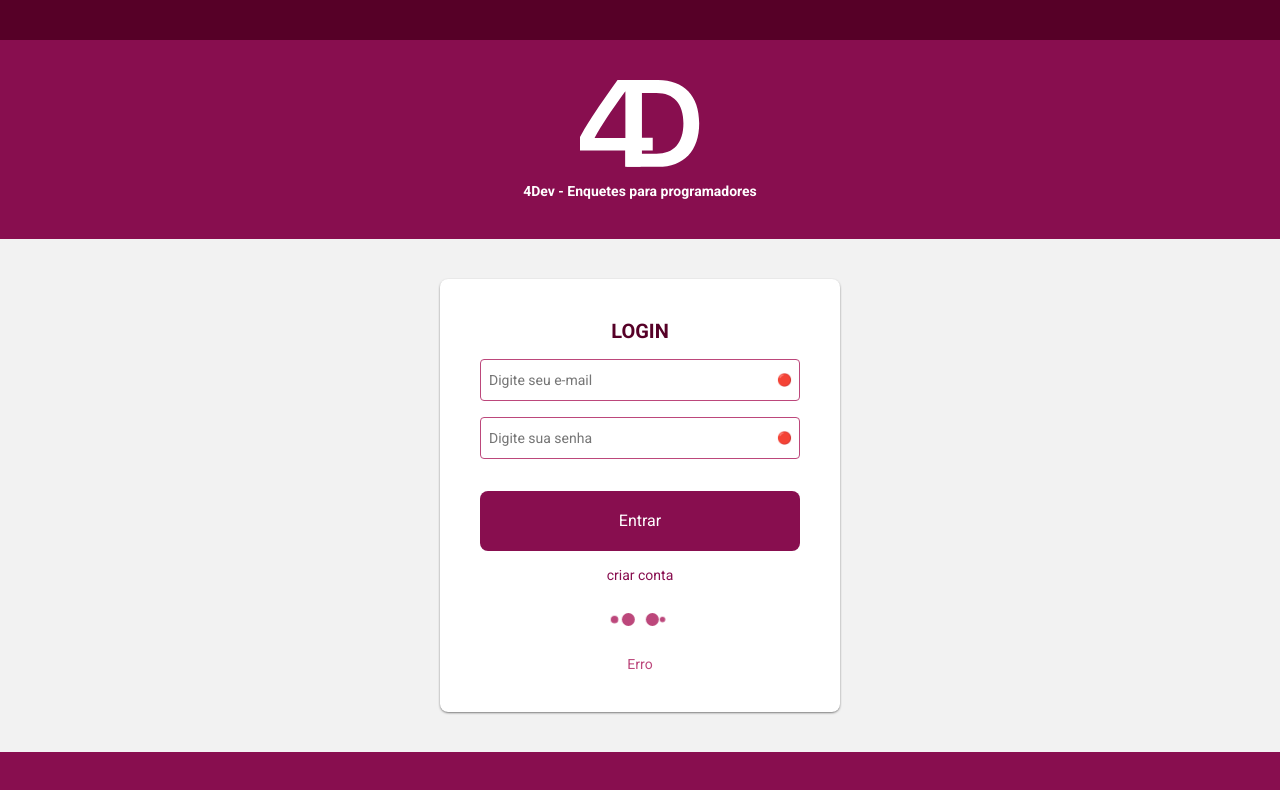
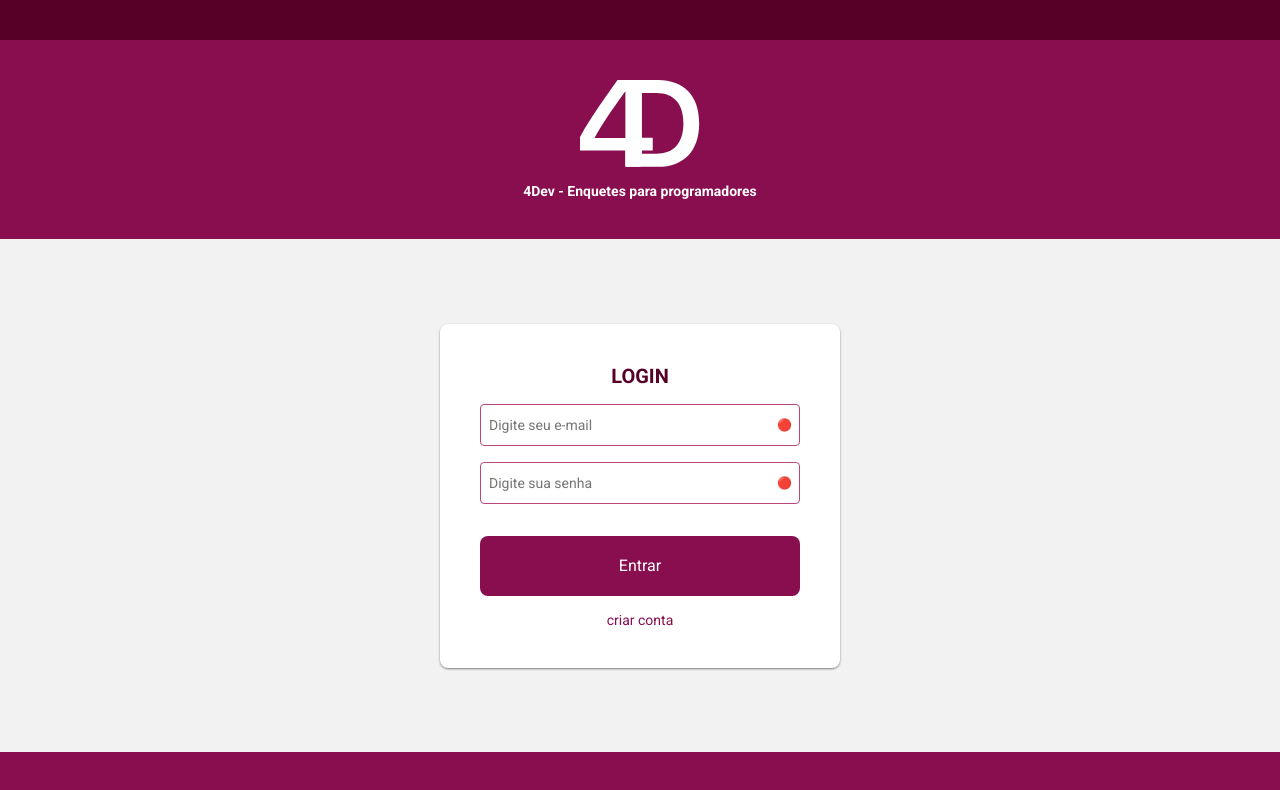
Before and after one commit to danilomacb/clean-react, a React app: page /login in a window 1280 px wide. Shown: the top 790 px of the page. Built offline with nearby package versions, Linux system fonts and the light colour scheme.

Commit message:
feat: ensure Login will not load spinner and error on start

```diff
--- a/src/presentation/components/form-status/form-status.tsx
+++ b/src/presentation/components/form-status/form-status.tsx
@@ -1,12 +1,15 @@
-import React from 'react'
+import React, { useContext } from 'react'
 import Styles from './form-status-styles.scss'
 import Spinner from '@/presentation/components/spinner/spinner'
+import Context from '@/presentation/contexts/form/form-context'
 
 const FormStatus: React.FC = () => {
+  const { isLoading, errorMessage } = useContext(Context)
+
   return (
-    <div className={Styles.errorWrap}>
-      <Spinner className={Styles.spinner} />
-      <span className={Styles.error}>Erro</span>
+    <div data-testid="error-wrap" className={Styles.errorWrap}>
+      { isLoading && <Spinner className={Styles.spinner} /> }
+      { errorMessage && <span className={Styles.error}>{errorMessage}</span> }
     </div>
   )
 }
--- /dev/null
+++ b/src/presentation/contexts/form/form-context.ts
@@ -0,0 +1,3 @@
+import { createContext } from 'react'
+
+export default createContext(null)
--- a/src/presentation/pages/login/login.tsx
+++ b/src/presentation/pages/login/login.tsx
@@ -1,11 +1,23 @@
-import React from 'react'
+import React, { useState } from 'react'
 import Styles from './login-styles.scss'
 import { Footer, Input, LoginHeader, FormStatus } from '@/presentation/components'
+import Context from '@/presentation/contexts/form/form-context'
+
+type StateProps = {
+  isLoading: boolean
+  errorMessage: string
+}
 
 const Login: React.FC = () => {
+  const [state] = useState<StateProps>({
+    isLoading: false,
+    errorMessage: ''
+  })
+
   return (
     <div className={Styles.login}>
       <LoginHeader />
+      <Context.Provider value={state}>
         <form className={Styles.form}>
           <h2>Login</h2>
           <Input type="email" name="email" placeholder="Digite seu e-mail" />
@@ -14,6 +26,7 @@
           <span className={Styles.link}>Criar conta</span>
           <FormStatus />
         </form>
+      </Context.Provider>
       <Footer />
     </div>
   )
```
Lines whose indentation alone changed are shown as unchanged.
